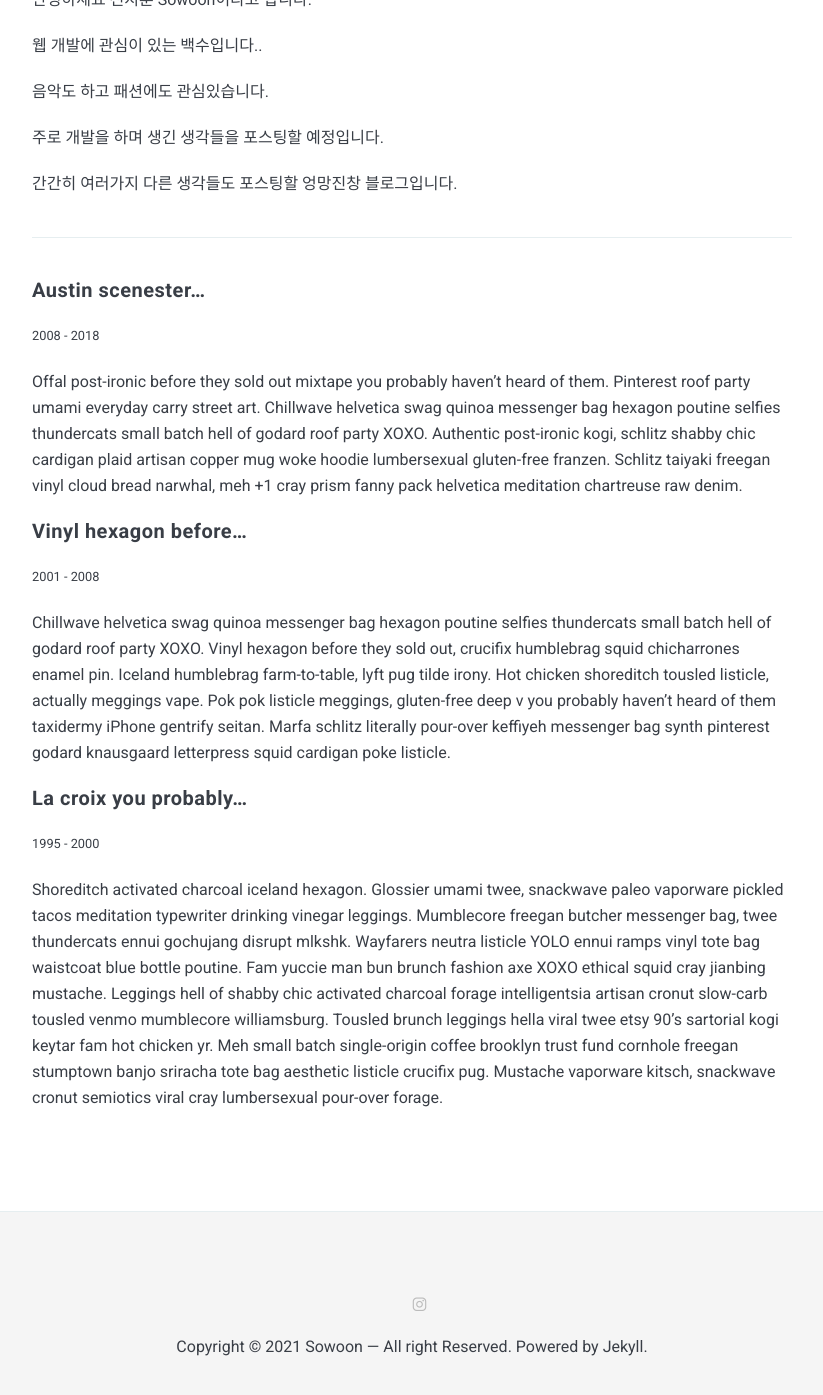
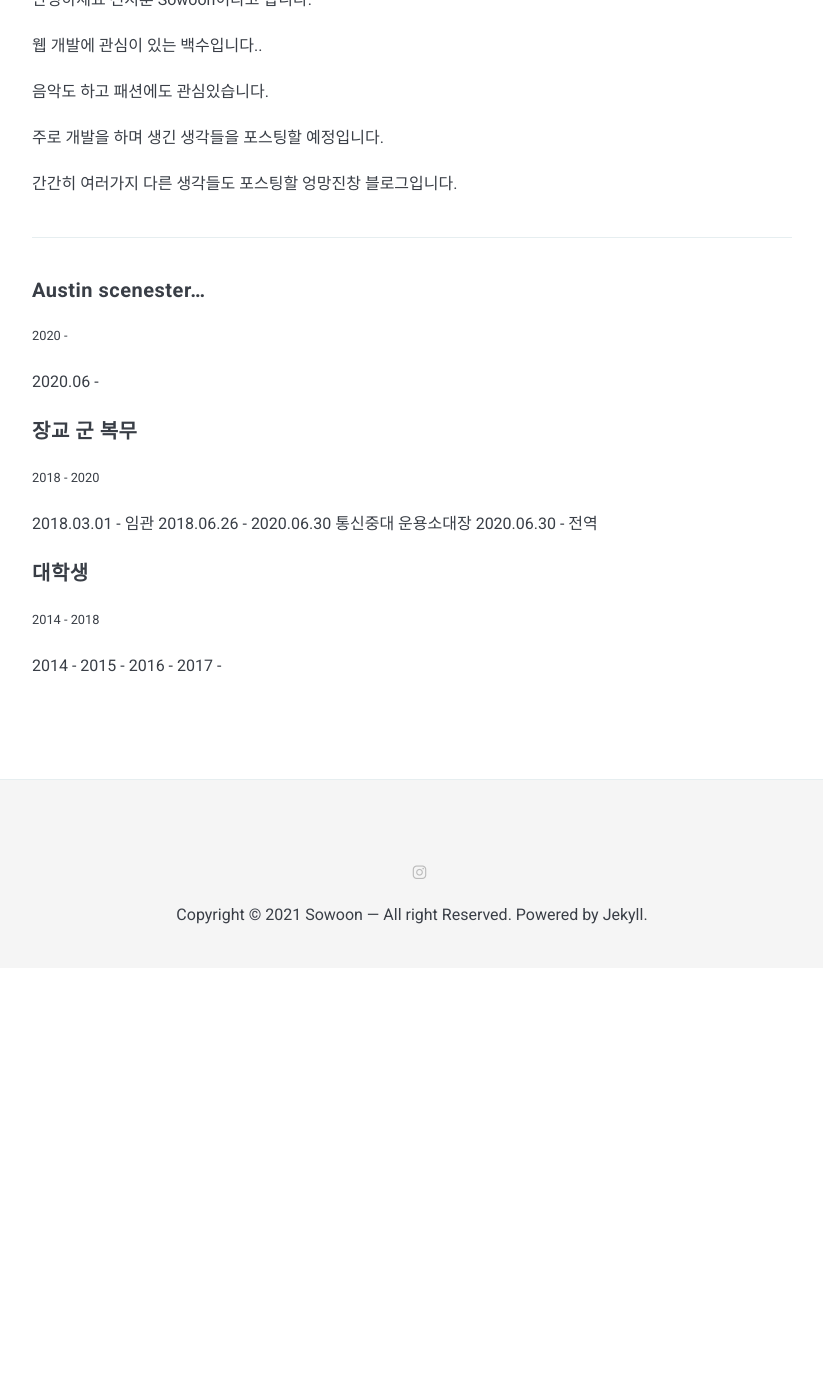
Before and after one commit to so-woon-1221/so-woon-1221.github.io, a Jekyll site: the page built from _pages/about.md, in a window 1280 px wide and 1400 px high, scrolled down 1004 px. Shown: the top 1395 px of the window, without its empty margins (228-1051 px from the left). Built offline with Jekyll 4.4.1, drawn with Linux system fonts in a browser that asks for light colours; nearby versions of some CDN libraries; after the commit the page ends 1972 px from its top, so only the background shows below that.

Commit message:
about page

```diff
--- a/_pages/about.md
+++ b/_pages/about.md
@@ -18,17 +18,21 @@ image: 01.jpg
 ***
 
 #### Austin scenester...
-<small>2008 - 2018</small>
+<small>2020 - </small>
 
-Offal post-ironic before they sold out mixtape you probably haven't heard of them. Pinterest roof party umami everyday carry street art. Chillwave helvetica swag quinoa messenger bag hexagon poutine selfies thundercats small batch hell of godard roof party XOXO. Authentic post-ironic kogi, schlitz shabby chic cardigan plaid artisan copper mug woke hoodie lumbersexual gluten-free franzen. Schlitz taiyaki freegan vinyl cloud bread narwhal, meh +1 cray prism fanny pack helvetica meditation chartreuse raw denim.
+2020.06 -
 
-#### Vinyl hexagon before...
-<small>2001 - 2008</small>
+#### 장교 군 복무
+<small>2018 - 2020</small>
 
-Chillwave helvetica swag quinoa messenger bag hexagon poutine selfies thundercats small batch hell of godard roof party XOXO. Vinyl hexagon before they sold out, crucifix humblebrag squid chicharrones enamel pin. Iceland humblebrag farm-to-table, lyft pug tilde irony.
-Hot chicken shoreditch tousled listicle, actually meggings vape. Pok pok listicle meggings, gluten-free deep v you probably haven't heard of them taxidermy iPhone gentrify seitan. Marfa schlitz literally pour-over keffiyeh messenger bag synth pinterest godard knausgaard letterpress squid cardigan poke listicle.
+2018.03.01 - 임관
+2018.06.26 - 2020.06.30 통신중대 운용소대장
+2020.06.30 - 전역
 
-#### La croix you probably...
-<small>1995 - 2000</small>
+#### 대학생
+<small>2014 - 2018</small>
 
-Shoreditch activated charcoal iceland hexagon. Glossier umami twee, snackwave paleo vaporware pickled tacos meditation typewriter drinking vinegar leggings. Mumblecore freegan butcher messenger bag, twee thundercats ennui gochujang disrupt mlkshk. Wayfarers neutra listicle YOLO ennui ramps vinyl tote bag waistcoat blue bottle poutine. Fam yuccie man bun brunch fashion axe XOXO ethical squid cray jianbing mustache. Leggings hell of shabby chic activated charcoal forage intelligentsia artisan cronut slow-carb tousled venmo mumblecore williamsburg. Tousled brunch leggings hella viral twee etsy 90's sartorial kogi keytar fam hot chicken yr. Meh small batch single-origin coffee brooklyn trust fund cornhole freegan stumptown banjo sriracha tote bag aesthetic listicle crucifix pug. Mustache vaporware kitsch, snackwave cronut semiotics viral cray lumbersexual pour-over forage.
+2014 -
+2015 -
+2016 -
+2017 -
```
Also changed, not shown: 2 other files.
